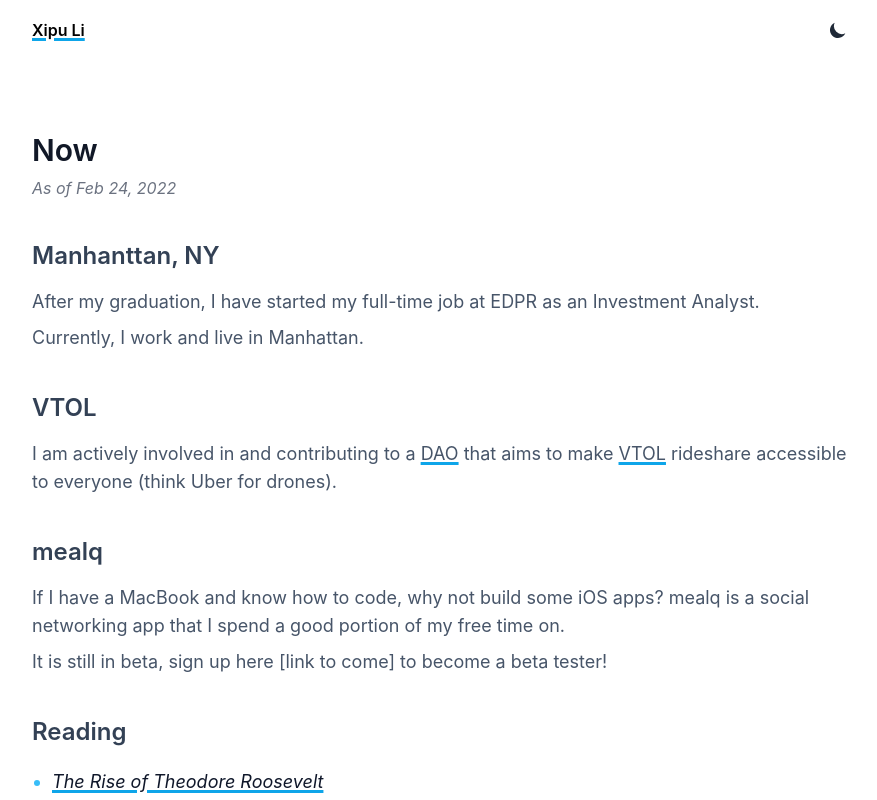
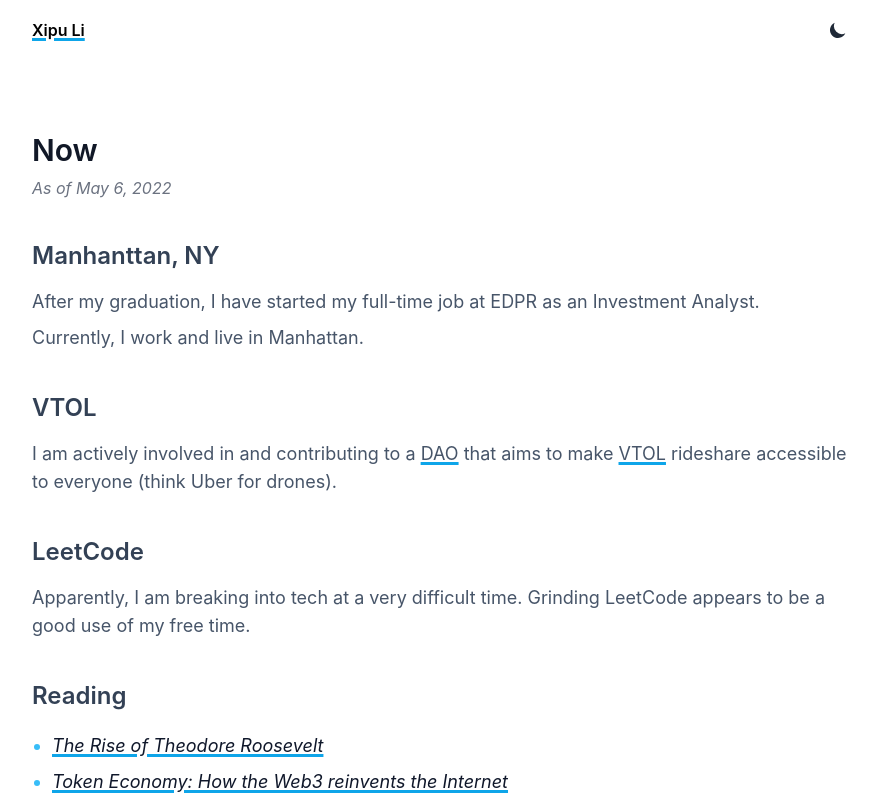
Before and after one commit to GoodluckH/personal-blog, a Next.js app: page /now in a window 1280 px wide. Shown: the top 800 px of the page, without its empty margins (196-1073 px from the left). Built offline with nearby package versions, Linux system fonts and the light colour scheme.

Commit message:
update now

```diff
--- a/data/projects.json
+++ b/data/projects.json
@@ -38,8 +38,8 @@
     },
     {
       "title":"Rolodex",
-      "description":"Logistic regression machine learning model for predicting whether you won or lost a League game based on your current in-game stats",
-      "image":"/project_images/isitgg.jpg",
+      "description":"Ditch the spreadsheet! Start managing your professional network whenever and wherever you are.",
+      "image":"/project_images/rolodex.png",
       "href":"https://github.com/GoodluckH/rolodex-on-prem",
       "stack": [
         "React",
--- a/pages/now.jsx
+++ b/pages/now.jsx
@@ -28,7 +28,7 @@ export default function Home() {
           </h2>
           <h4 className="text-gray-500 dark:text-gray-400">
             <span className="text-base italic md:text-md">
-            As of Feb 24, 2022
+            As of May 6, 2022
             </span>
           </h4>
           <section className="mt-[10px] md:mt-[10px]">
@@ -51,13 +51,11 @@ export default function Home() {
               >VTOL</a> rideshare accessible to everyone (think Uber for drones).
             </p>
 
-            <h3 className="mt-[10px] md:mt-[20px]">mealq</h3>
+            <h3 className="mt-[10px] md:mt-[20px]">LeetCode</h3>
             <p className="pt-2 text-base sm:text-lg text-slate-600 dark:text-slate-200">
-              If I have a MacBook and know how to code, why not build some iOS apps? mealq is a social networking app that I spend a good portion of my free time on.
-            </p>
-            <p className="pt-2 text-base sm:text-lg text-slate-600 dark:text-slate-200">
-             It is still in beta, sign up here [link to come] to become a beta tester!
-            </p>
+              Apparently, I am breaking into tech at a very difficult time. Grinding LeetCode appears to be a good use of my free time.
+              </p>
+
 
             <h3 className="mt-[10px] md:mt-[20px]">Reading</h3>
             <ul
```
Also changed, not shown: public/project_images/rolodex.png (added), 1 other file (tests, documents, lock files or other folders).
